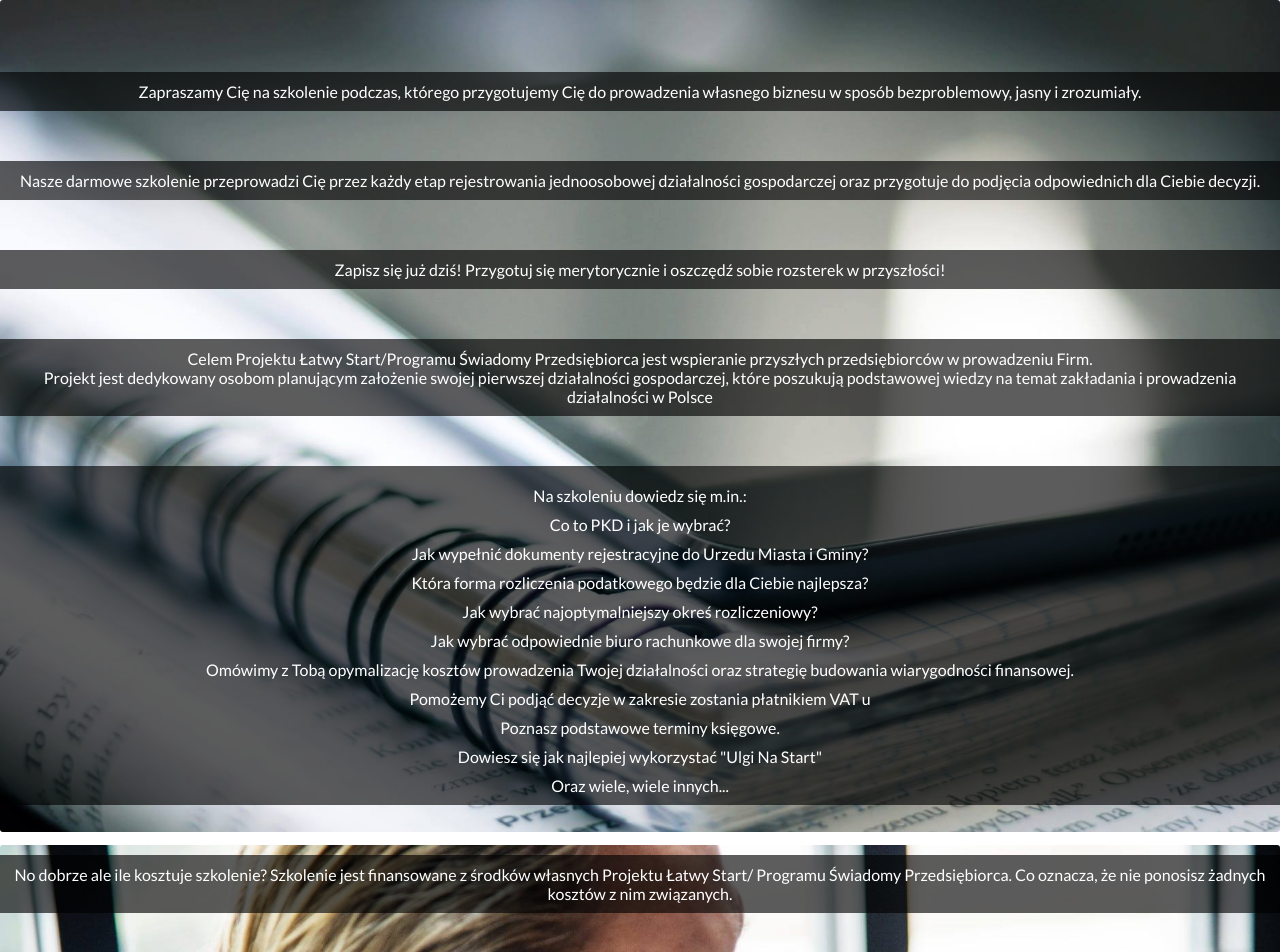
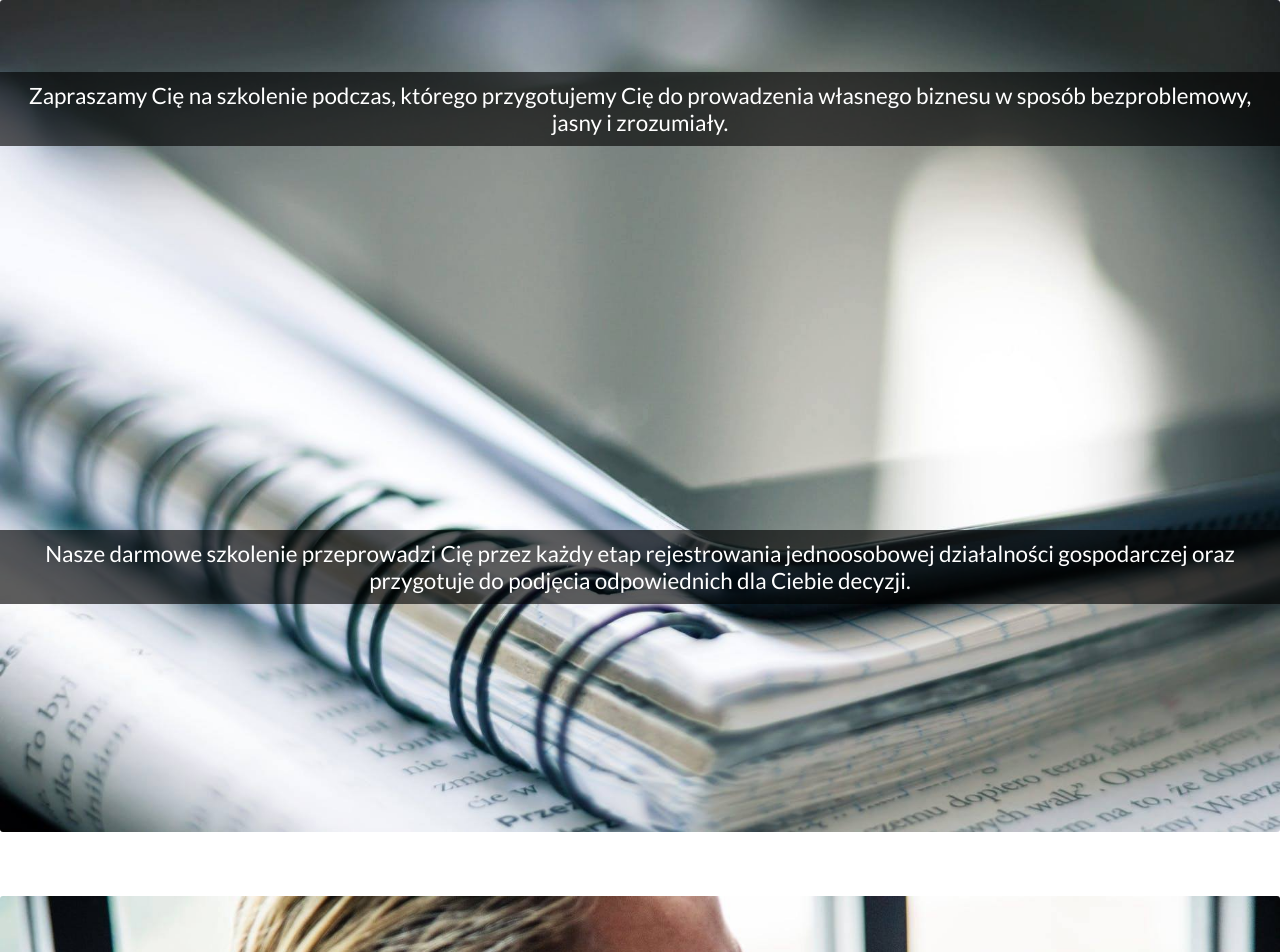
Before and after one commit to piotrpoczwardowski/piotrpoczwardowski.github.io, a plain HTML site: page index.html in a window 1280 px wide. Shown: the top 952 px of the page. Before the commit the page ends 913 px from the top, so only its background shows below. Drawn offline with Linux system fonts and the light colour scheme.

Commit message:
wip background

```diff
--- a/index.html
+++ b/index.html
@@ -15,11 +15,11 @@
       body {
         background: white;
         font-family: 'Lato', sans-serif;
+        font-size: 17px;
 
       }
       .background {
-        position: fixed;
-         width: 100%;
+
 
 
       }
@@ -27,7 +27,9 @@
       @media (min-width: 250px) {
         .background{
 
-
+          position: static;
+         width: 100%;
+         height: 100vh;;
         }
         .section {
 
@@ -40,7 +42,7 @@
 
         }
         .section:not(:nth-child(1)) {
-          margin-top: 1vw;
+          margin-top: 5vw;
         }
 
         .header {
@@ -65,8 +67,11 @@
          padding: 10px;
          box-sizing: border-box;
         }
-        .frame:not(:nth-child(1)) {
-          margin-top: 50px;
+        .frame:not(:first-child) {
+          margin-top: 20vw;
+        }
+        .frame:last-child{
+          margin-bottom: 20vw
         }
         .frames {
           position: absolute;
@@ -87,7 +92,17 @@
 
         }
       }
-
+      @media (min-width: 573px) {
+        body{
+          font-size: 1.4em;
+        }
+        .frame:not(:first-child) {
+          margin-top: 30vw;
+        }
+        .frame:last-child{
+          margin-bottom: 30vw
+        }
+      }
 
     </style>
   </head>
```
